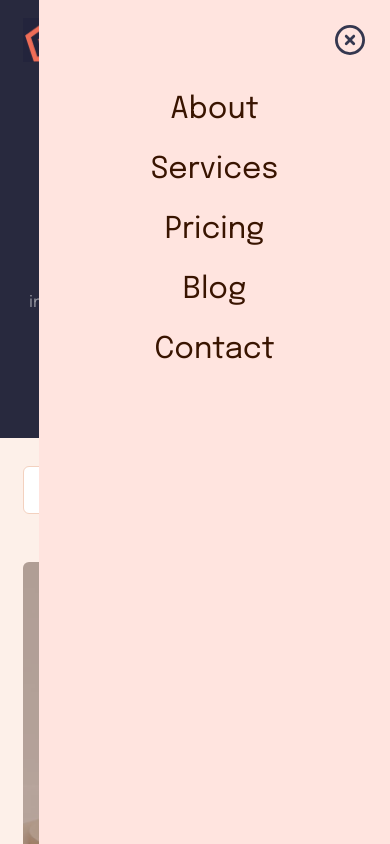
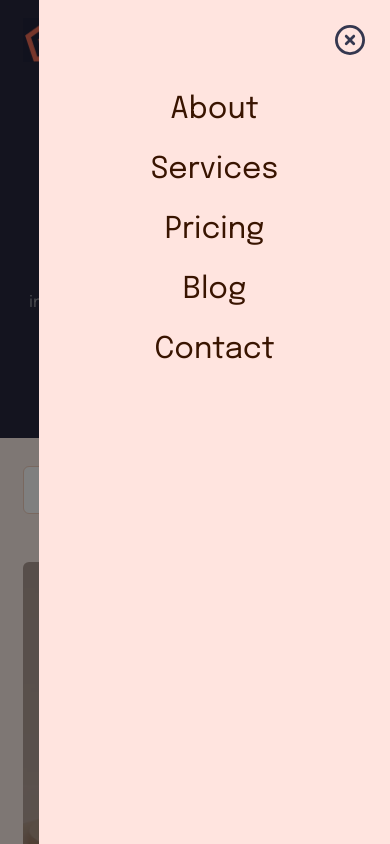
Before and after one commit to jgotawala-cci/CSS, a Vue app: page / in a window 390 px wide. Both pictures are taken after a click on the element 339 px from the left and 49 px from the top of the page. Shown: the top 844 px of the page. Built offline with nearby package versions, Linux system fonts and the light colour scheme.

Commit message:
Click issue outside aside fixed

```diff
--- a/src/components/header/HeaderMain.vue
+++ b/src/components/header/HeaderMain.vue
@@ -14,6 +14,7 @@
     <header-overlay
       :overlayStyle="overlayStyle"
       :onCloseOverlay="onCloseOverlay"
+      :visible="isVisible"
     />
   </section>
 </template>
@@ -25,6 +26,7 @@ import { onBeforeUnmount, onMounted, ref, watch } from "vue";
 
 const isMobile = ref(window.innerWidth <= 768); // Adjust the threshold as needed
 const overlayStyle = ref({ right: "-90%" });
+const isVisible = ref(false);
 
 const handleResize = () => {
   isMobile.value = window.innerWidth <= 768; // Adjust the threshold as needed
@@ -34,12 +36,14 @@ const onShowOverlay = () => {
   if (isMobile.value) {
     overlayStyle.value = { right: "0%" };
     document.body.classList.add("no-scroll");
+    isVisible.value = true;
   }
 };
 
 const onCloseOverlay = () => {
   overlayStyle.value = { right: "-90%" };
   document.body.classList.remove("no-scroll");
+  isVisible.value = false;
 };
 
 onMounted(() => {
@@ -52,8 +56,7 @@ onBeforeUnmount(() => {
 
 watch(isMobile, () => {
   if (overlayStyle.value.right === "0%") {
-    overlayStyle.value = { right: "-90%" };
-    document.body.classList.remove("no-scroll");
+    onCloseOverlay();
   }
 });
 </script>
--- a/src/components/header/HeaderOverlay.vue
+++ b/src/components/header/HeaderOverlay.vue
@@ -1,4 +1,5 @@
 <template>
+  <div class="overlay-wrapper" :class="{ show: visible }">
     <aside class="overlay" :style="props.overlayStyle">
       <a
         href="javascript:void(0)"
@@ -15,10 +16,11 @@
         <a href="#" @click="props.onCloseOverlay">Contact</a>
       </nav>
     </aside>
+  </div>
 </template>
 
 <script setup lang="ts">
 import { defineProps } from "vue";
 
-const props = defineProps(["overlayStyle", "onCloseOverlay"]);
+const props = defineProps(["overlayStyle", "onCloseOverlay", "visible"]);
 </script>
--- a/src/styles/styles.css
+++ b/src/styles/styles.css
@@ -1,5 +1,6 @@
 :root {
   --white: #fff;
+  --transparent-black: rgba(0, 0, 0, 0.5);
   --transparent-white: rgba(255, 255, 255, 0.5);
   --hover-white-bg: rgba(255, 255, 255, 0.2);
   --hover-white-text: rgba(255, 255, 255, 0.5);
@@ -414,12 +415,27 @@ figcaption > h2 {
   margin-top: 32px;
 }
 
+.overlay-wrapper {
+  height: 100%;
+  width: 100%;
+  position: fixed;
+  left: 0;
+  z-index: 1;
+  visibility: hidden;
+  opacity: 0;
+  background-color: var(--transparent-black);
+  transition: var(--transition-delay);
+}
+
+.overlay-wrapper.show {
+  visibility: visible;
+  opacity: 1;
+}
+
 .overlay {
-  display: block;
   height: 100%;
   width: 90%;
   position: fixed;
-  z-index: 1;
   top: 0;
   right: -90%;
   background-color: var(--light-peach);
```
Lines whose indentation alone changed are shown as unchanged.
